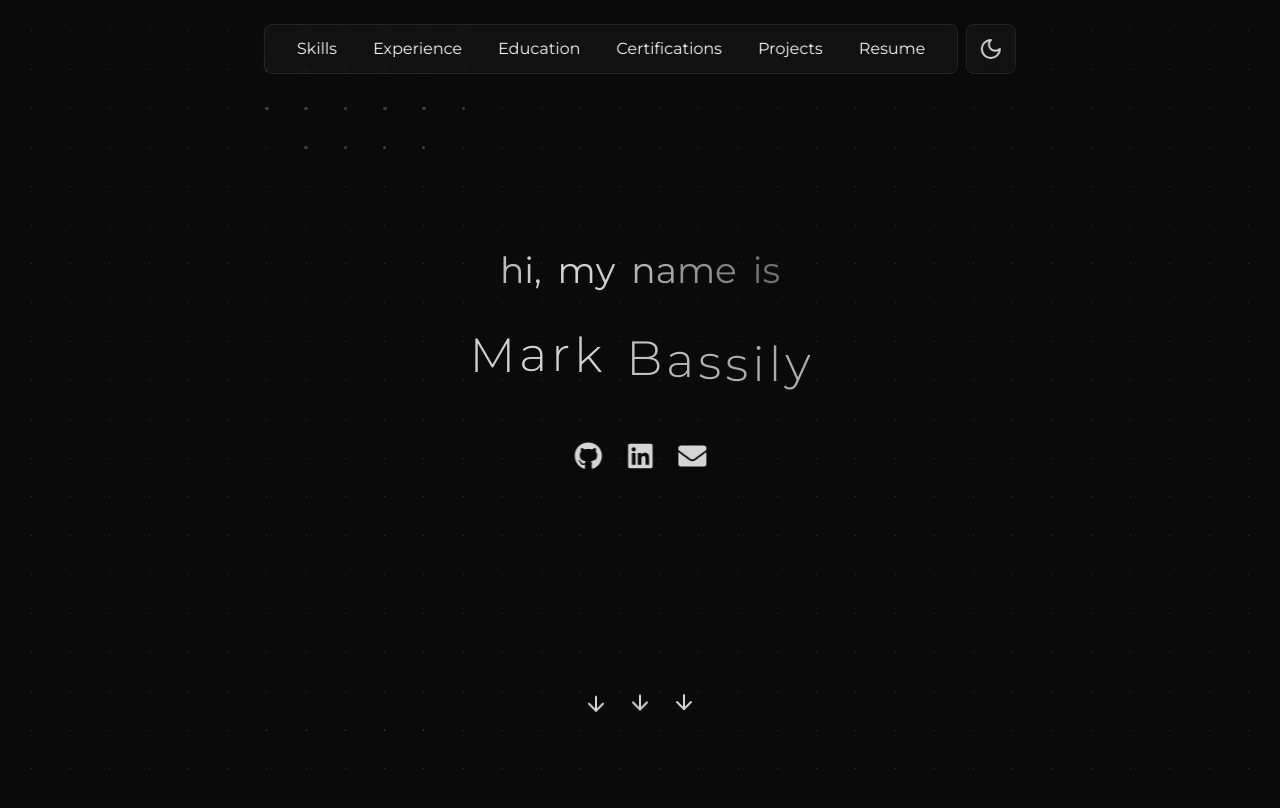
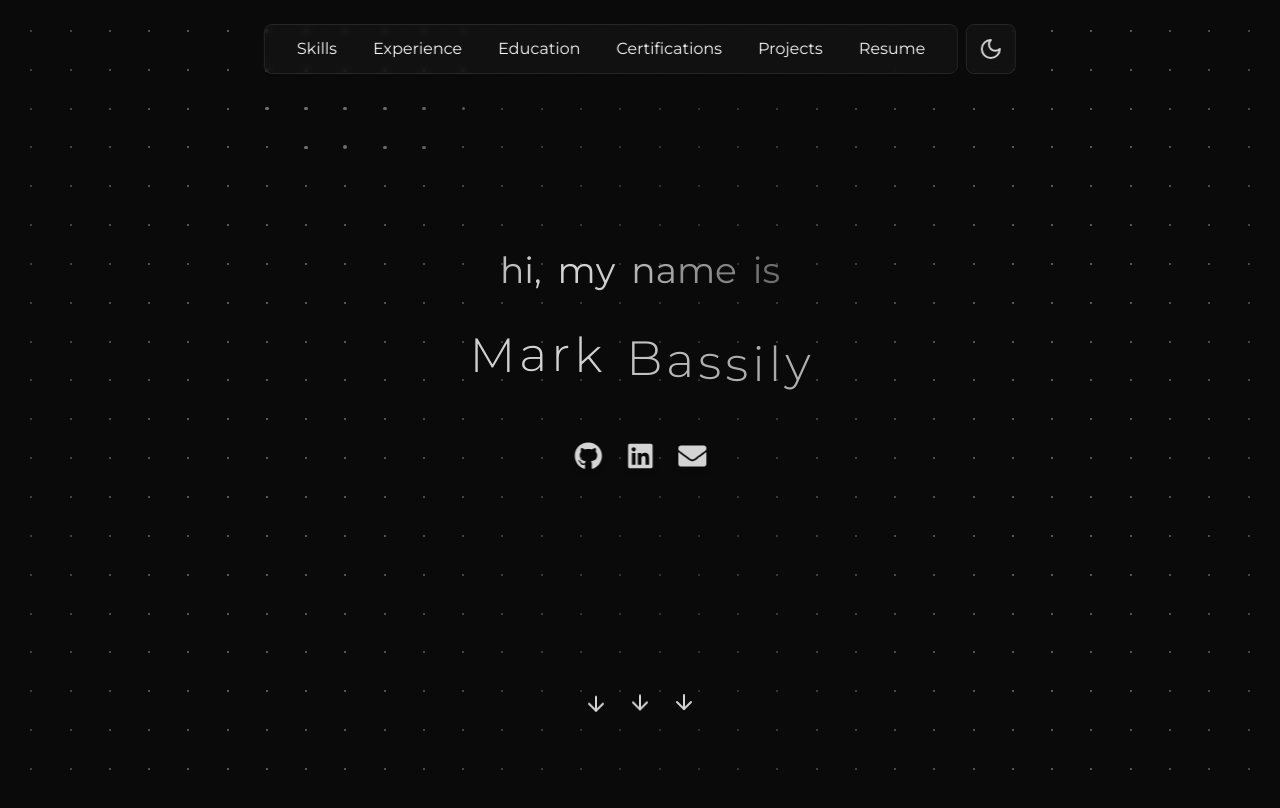
Before and after one commit to markb2575/portfolio, a Next.js app: page / in a window 1280 px wide. Shown: the top 808 px of the page. Built offline with nearby package versions, Linux system fonts and the light colour scheme.

Commit message:
Updated animation

```diff
--- a/src/components/layout/CursorAnimation.tsx
+++ b/src/components/layout/CursorAnimation.tsx
@@ -67,7 +67,7 @@ export default function CursorAnimation() {
     return (
         <div className="fixed inset-0 pointer-events-none flex flex-row justify-evenly">
             {dots.current.map((row: RefObject<unknown>[], rowIndex: number) => (
-                <div key={rowIndex} className="flex flex-col justify-evenly">
+                <div key={rowIndex} className="flex flex-col justify-evenly animate-pulse duration-1000" style={{animationDelay: `${rowIndex * 0.05}s`}}>
                     {row.map((dot: RefObject<unknown>, colIndex: number) => {
                         const dotY = colIndex * dotDistance;
                         const dotX = rowIndex * dotDistance;
@@ -79,9 +79,7 @@ export default function CursorAnimation() {
                                 className="flex p-2 flex-grow-0 relative"
                             >
                                 <div
-                                    className={`bg-gray-500 rounded-full opacity-50 transition-all duration-200 absolute inset-0 m-auto ${
-                                        near ? "size-1" : "size-px"
-                                    } `}
+                                    className={`dark:bg-neutral-500 bg-neutral-800 rounded-full transition-all duration-200 absolute inset-0 m-auto ${near ? "size-1" : "size-0.5"} `}
                                 />
                             </div>
                         );
```
